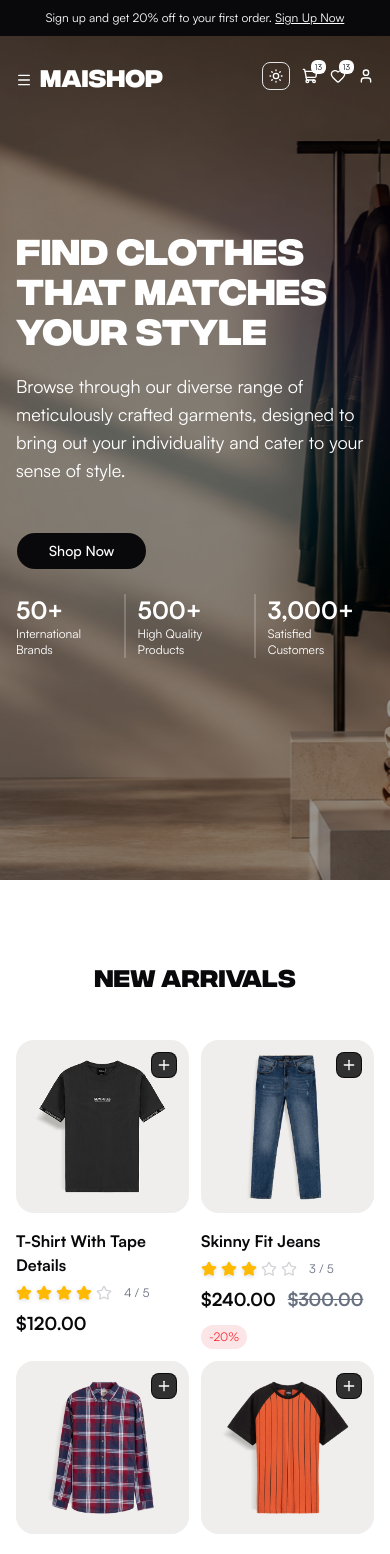
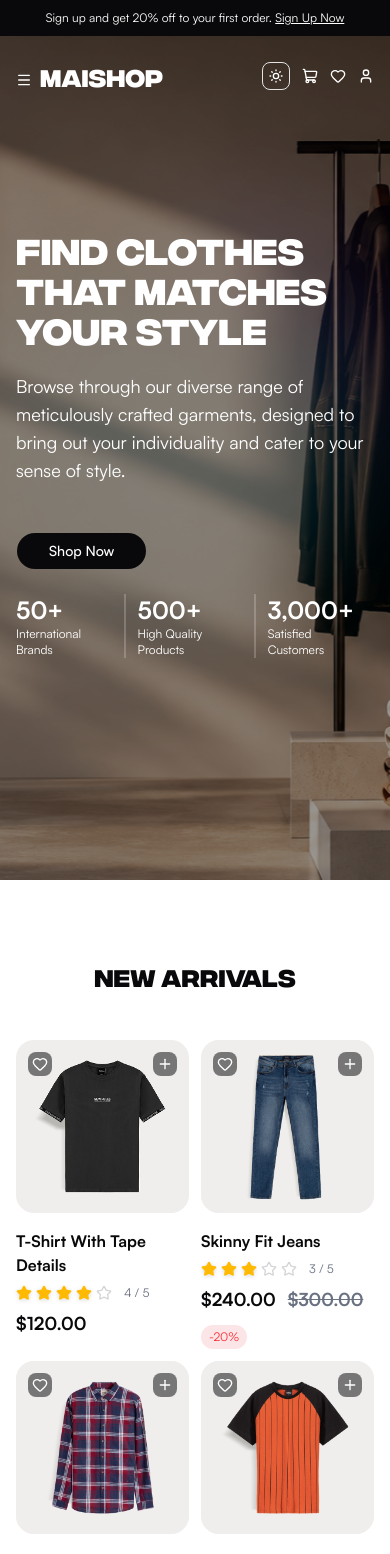
Before and after one commit to Joesef127/maishop, a Next.js app: page / in a window 390 px wide. Shown: the top 1554 px of the page. Built offline with nearby package versions, Linux system fonts and the light colour scheme.

Commit message:
feat: implement cart and wishlist functionality with zustand; update product card and header components to support new features

```diff
--- a/src/components/blocks/product-card.tsx
+++ b/src/components/blocks/product-card.tsx
@@ -1,13 +1,25 @@
+"use client";
+
 import {useState} from 'react';
 import Image from "next/image";
 import StarRating from "./star-rating";
 import {ProductCardProps} from "@/data/home-data";
 import {Button} from "@/components/ui/button";
-import {Plus} from "lucide-react";
+import {Heart, Plus} from "lucide-react";
+import {useCartStore} from "@/stores/cart-store";
+import {useWishStore} from "@/stores/wish-store";
+import {RiHeartFill} from "@remixicon/react";
 
+const ProductCard = (props: ProductCardProps) => {
+    const {title, image, rating, price, discountPercentage, hasDiscount} = props;
+    const [mouseEntered, setMouseEntered] = useState(false);
+    const addCartItem = useCartStore(state => state.addItem);
+    const addWishItem = useWishStore(state => state.addWishItem);
+    const existsInWishList = useWishStore(state => state.existsInWishList);
+    const removeWishItem = useWishStore(state => state.removeWishItem);
 
-const ProductCard = ({title, image, rating, price, discountPercentage, hasDiscount}: ProductCardProps) => {
-    const [mouseEntered, setMouseEntered] = useState(false);
+    const handleAddToCart = () => addCartItem(props);
+    const handleAddToWish = () => addWishItem(props);
 
     return (
         <div className="flex flex-col gap-4 relative">
@@ -16,16 +28,46 @@ const ProductCard = ({title, image, rating, price, discountPercentage, hasDiscou
                 <Image src={image} alt="Product Image" className="object-cover object-center w-full h-full"/>
 
                 <button title="Add to cart"
-                        className="sm:hidden absolute top-3 right-3 rounded-md border border-black/80 p-1 bg-black/80 text-white">
+                        className="sm:hidden absolute top-3 right-3 rounded-md p-1 bg-black/50 text-white"
+                        onClick={handleAddToCart}>
                     <Plus className="w-4 sm:w-6 h-4 sm:h-6"/>
                 </button>
+                {existsInWishList(props.id) ? (
+                    <button title="Remove from wishlist"
+                            className="sm:hidden absolute top-3 left-3 rounded-md p-1 bg-black/50 text-white"
+                            onClick={() => removeWishItem(props.id)}>
+                        <RiHeartFill className="w-4 sm:w-6 h-4 sm:h-6 text-red-600"/>
+                    </button>
+                ) : (
+                    <button title="Add to wishlist"
+                            className="sm:hidden absolute top-3 left-3 rounded-md p-1 bg-black/50 text-white"
+                            onClick={handleAddToWish}>
+                        <Heart className="w-4 sm:w-6 h-4 sm:h-6"/>
+                    </button>
+                )}
 
                 <div
-                    className={`absolute inset-0 bg-black/30 items-center justify-center transition-opacity duration-300 hidden sm:flex ${mouseEntered ? 'opacity-100' : 'opacity-0'}`}>
-                    <Button variant="primary" size="custom"
-                            className="bg-background hover:bg-foreground text-foreground hover:text-background text-sm border border-background mx-auto cursor-pointer z-10">
-                        Add to Cart
-                    </Button>
+                    className={`absolute inset-0 bg-black/30 items-center justify-center transition-opacity duration-300 hidden sm:flex gap-2 ${mouseEntered ? 'opacity-100' : 'opacity-0'}`}>
+                    <div className="grid grid-cols-1 grid-rows-2 gap-6">
+                        <Button variant="primary" size="lg"
+                                className="bg-background hover:bg-foreground text-foreground hover:text-background text-sm border border-background mx-auto cursor-pointer z-10"
+                                onClick={handleAddToCart}>
+                            Add to Cart
+                        </Button>
+                        {existsInWishList(props.id) ? (
+                            <Button variant="primary" size="lg"
+                                    className="bg-background hover:bg-foreground text-foreground hover:text-background text-sm border border-background mx-auto cursor-pointer z-10"
+                                    onClick={() => removeWishItem(props.id)}>
+                                Remove from Wishlist
+                            </Button>
+                        ) : (
+                            <Button variant="primary" size="lg"
+                                    className="bg-background hover:bg-foreground text-foreground hover:text-background text-sm border border-background mx-auto cursor-pointer z-10"
+                                    onClick={handleAddToWish}>
+                                Add to Wishlist
+                            </Button>
+                        )}
+                    </div>
                 </div>
             </figure>
 
--- a/src/components/layout/header.tsx
+++ b/src/components/layout/header.tsx
@@ -1,5 +1,6 @@
 "use client"
 
+import * as React from "react";
 import {MenuBar} from "@/components/blocks/menu-bar";
 import SearchBar from "@/components/blocks/search-bar";
 import {ShoppingCartIcon, UserIcon, HeartIcon, Menu} from "lucide-react";
@@ -14,10 +15,12 @@ import {
 import Link from "next/link";
 import {cn} from "@/lib/utils";
 import {navigationMenuTriggerStyle} from "@/components/ui/navigation-menu";
-import {RiArrowDownSLine} from "@remixicon/react";
-import * as React from "react";
+import {useCartStore} from "@/stores/cart-store";
+import {useWishStore} from "@/stores/wish-store";
 
 const Header = ({hasScrolledPastHeroSection}: { hasScrolledPastHeroSection?: boolean }) => {
+    const cartCount = useCartStore((state) => state.totalItems());
+    const wishListCount = useWishStore((state) => state.totalItems());
     const [open, setOpen] = useState(false);
     const [hasScrolled, setHasScrolled] = useState(false);
     const location = usePathname()
@@ -61,26 +64,26 @@ const Header = ({hasScrolledPastHeroSection}: { hasScrolledPastHeroSection?: boo
                             <div><MenuBar onNavigate={closeSheet} variant="mobile"/></div>
 
                             <div className="flex flex-col items-start gap-1">
-                                <Link href="/cart" onClick={closeSheet}
+                                <button onClick={closeSheet}
                                       className={cn(
                                           navigationMenuTriggerStyle(),
                                           "relative w-full h-auto justify-between py-2.5"
                                       )}
                                       aria-label="Shopping Cart">
                                 <span
-                                    className="absolute top-0 right-0 text-background py-px sm:py-0.5 px-1 rounded-sm text-[8px] bg-foreground">1</span>
+                                    className="absolute top-0 right-0 text-background py-px sm:py-0.5 px-1 rounded-sm text-[10px] bg-foreground">{cartCount}</span>
                                     View cart <ShoppingCartIcon className="w-6 h-6"/>
-                                </Link>
-                                <Link href="/wishlist" onClick={closeSheet}
+                                </button>
+                                <button onClick={closeSheet}
                                       className={cn(
                                           navigationMenuTriggerStyle(),
                                           "relative w-full h-auto justify-between py-2.5"
                                       )}
                                       aria-label="Wishlist">
-                                <span
-                                    className="absolute top-0 right-0 text-background py-px sm:py-0.5 px-1 rounded-sm text-[8px] bg-foreground">13</span>
+                                    {wishListCount > 0 && <span
+                                        className="absolute top-0 right-0 text-background py-px sm:py-0.5 px-1 rounded-sm text-[10px] bg-foreground">{wishListCount}</span>}
                                     Wish List <HeartIcon className="w-6 h-6"/>
-                                </Link>
+                                </button>
                                 <Link href="/account" onClick={closeSheet}
                                       className={cn(
                                           navigationMenuTriggerStyle(),
@@ -114,17 +117,21 @@ const Header = ({hasScrolledPastHeroSection}: { hasScrolledPastHeroSection?: boo
                     {/*    action buttons*/}
                     <div className="flex items-center gap-3">
                         <ToggleTheme isWithinHero={isWithinHeroSection}/>
-                        <Link href="/cart" aria-label="Shopping Cart" title="Shopping Cart" className="relative">
-                            <span
-                                className="absolute -top-2 sm:-top-1 -right-2 sm:-right-1 text-foreground py-px sm:py-0.5 px-1 rounded-sm text-[8px] bg-background">13</span>
+                        <button aria-label="Shopping Cart" title="Shopping Cart" className="relative">
+                            {cartCount > 0 && (
+                                <span
+                                className="absolute -top-2 sm:-top-1 -right-2 sm:-right-1 text-foreground py-px sm:py-0.5 px-1 rounded-sm text-[10px] bg-background">{cartCount}</span>
+                            )}
                             <ShoppingCartIcon
                                 className={`w-4 sm:w-6 h-4 sm:h-6 ${isWithinHeroSection ? "text-white" : ""}`}/>
-                        </Link>
-                        <Link href="/wishlist" aria-label="Wishlist" title="Wishlist" className="relative">
-                            <span
-                                className="absolute -top-2 sm:-top-1 -right-2 sm:-right-1 text-foreground py-px sm:py-0.5 px-1 rounded-sm text-[8px] bg-background">13</span>
+                        </button>
+                        <button aria-label="Wishlist" title="Wishlist" className="relative">
+                            {wishListCount > 0 && (
+                                <span
+                                className="absolute -top-2 sm:-top-1 -right-2 sm:-right-1 text-foreground py-px sm:py-0.5 px-1 rounded-sm text-[10px] bg-background">{wishListCount}</span>
+                            )}
                             <HeartIcon className={`w-4 sm:w-6 h-4 sm:h-6 ${isWithinHeroSection ? "text-white" : ""}`}/>
-                        </Link>
+                        </button>
                         <Link href="/account" aria-label="User Account" title="User Account">
                             <UserIcon className={`w-4 sm:w-6 h-4 sm:h-6 ${isWithinHeroSection ? "text-white" : ""}`}/>
                         </Link>
--- a/src/components/ui/button.tsx
+++ b/src/components/ui/button.tsx
@@ -26,7 +26,7 @@ const buttonVariants = cva(
           "h-7 gap-1 px-2 text-xs/relaxed has-data-[icon=inline-end]:pr-1.5 has-data-[icon=inline-start]:pl-1.5 [&_svg:not([class*='size-'])]:size-3.5",
         xs: "h-5 gap-1 rounded-sm px-2 text-[0.625rem] has-data-[icon=inline-end]:pr-1.5 has-data-[icon=inline-start]:pl-1.5 [&_svg:not([class*='size-'])]:size-2.5",
         sm: "h-6 gap-1 px-2 text-xs/relaxed has-data-[icon=inline-end]:pr-1.5 has-data-[icon=inline-start]:pl-1.5 [&_svg:not([class*='size-'])]:size-3",
-        lg: "h-8 gap-1 px-2.5 text-xs/relaxed has-data-[icon=inline-end]:pr-2 has-data-[icon=inline-start]:pl-2 [&_svg:not([class*='size-'])]:size-4",
+        lg: "h-8 gap-1 px-4 text-xs/relaxed has-data-[icon=inline-end]:pr-2 has-data-[icon=inline-start]:pl-2 [&_svg:not([class*='size-'])]:size-4",
         icon: "size-7 [&_svg:not([class*='size-'])]:size-3.5",
         "icon-xs": "size-5 rounded-sm [&_svg:not([class*='size-'])]:size-2.5",
         "icon-sm": "size-6 [&_svg:not([class*='size-'])]:size-3",
--- a/src/data/home-data.ts
+++ b/src/data/home-data.ts
@@ -22,7 +22,7 @@ export interface ReviewCardProps {
 
 export const newArrivalsData: ProductCardProps[] = [
     {
-        id: crypto.randomUUID(),
+        id: "product-tshirt-tape-details",
         title: "T-shirt with Tape Details",
         image: images.image15,
         rating: 4,
@@ -30,7 +30,7 @@ export const newArrivalsData: ProductCardProps[] = [
         hasDiscount: false,
     },
     {
-        id: crypto.randomUUID(),
+        id: "product-skinny-fit-jeans",
         title: "Skinny Fit Jeans",
         image: images.image14,
         rating: 3,
@@ -39,7 +39,7 @@ export const newArrivalsData: ProductCardProps[] = [
         hasDiscount: true,
     },
     {
-        id: crypto.randomUUID(),
+        id: "product-checkered-shirt",
         title: "Checkered Shirt",
         image: images.image13,
         rating: 4,
@@ -47,7 +47,7 @@ export const newArrivalsData: ProductCardProps[] = [
         hasDiscount: false,
     },
     {
-        id: crypto.randomUUID(),
+        id: "product-sleeve-striped-tshirt",
         title: "Sleeve Striped T-Shirt",
         image: images.image12,
         rating: 4,
@@ -59,7 +59,7 @@ export const newArrivalsData: ProductCardProps[] = [
 
 export const topSellingData: ProductCardProps[] = [
     {
-        id: crypto.randomUUID(),
+        id: "product-vertical-striped-shirt",
         title: "Vertical Striped Shirt",
         image: images.image5,
         rating: 5.0,
@@ -68,7 +68,7 @@ export const topSellingData: ProductCardProps[] = [
         hasDiscount: true,
     },
     {
-        id: crypto.randomUUID(),
+        id: "product-courage-graphic-tshirt",
         title: "Courage Graphic T-Shirt",
         image: images.image6,
         rating: 4.0,
@@ -76,7 +76,7 @@ export const topSellingData: ProductCardProps[] = [
         hasDiscount: false,
     },
     {
-        id: crypto.randomUUID(),
+        id: "product-loose-fit-bermuda-shorts",
         title: "Loose Fit Bermuda Shorts",
         image: images.image7,
         rating: 3.0,
@@ -84,7 +84,7 @@ export const topSellingData: ProductCardProps[] = [
         hasDiscount: false,
     },
     {
-        id: crypto.randomUUID(),
+        id: "product-faded-skinny-jeans",
         title: "Faded Skinny Jeans",
         image: images.image8,
         rating: 4,
@@ -95,7 +95,7 @@ export const topSellingData: ProductCardProps[] = [
 
 export const testimonialsData: ReviewCardProps[] = [
     {
-        id: crypto.randomUUID(),
+        id: "review-sarah-m-2023-08-14",
         name: "Sarah M.",
         rating: 5,
         review: "I'm blown away by the quality and style of the clothes I received from Shop.co. From casual wear to elegant dresses, every piece I've bought has exceeded my expectations.",
@@ -103,7 +103,7 @@ export const testimonialsData: ReviewCardProps[] = [
         date: "August 14, 2023",
     },
     {
-        id: crypto.randomUUID(),
+        id: "review-alex-k-2023-08-15",
         name: "Alex K.",
         rating: 5,
         review: "Finding clothes that align with my personal style used to be a challenge until I discovered Shop.co. The range of options they offer is truly remarkable, catering to a variety of tastes and occasions.",
@@ -111,7 +111,7 @@ export const testimonialsData: ReviewCardProps[] = [
         date: "August 15, 2023",
     },
     {
-        id: crypto.randomUUID(),
+        id: "review-james-l-2023-08-16",
         name: "James L.",
         rating: 5,
         review: "As someone who's always on the lookout for unique fashion pieces, I'm thrilled to have stumbled upon Shop.co. The selection of clothes is not only diverse but also on-point with the latest trends.",
@@ -119,7 +119,7 @@ export const testimonialsData: ReviewCardProps[] = [
         date: "August 16, 2023",
     },
     {
-        id: crypto.randomUUID(),
+        id: "review-michael-b-2023-08-17",
         name: "Michael B.",
         rating: 5,
         review: "The fit on the skinny jeans is absolutely perfect. Usually, I have to get my pants tailored, but these fit right out of the box. Super fast shipping too!",
@@ -127,7 +127,7 @@ export const testimonialsData: ReviewCardProps[] = [
         date: "August 17, 2023",
     },
     {
-        id: crypto.randomUUID(),
+        id: "review-liam-k-2023-08-18",
         name: "Liam K.",
         rating: 4,
         review: "This t-shirt is a fusion of comfort and creativity. The fabric is soft, and the design speaks volumes about the designer's skill. It's like wearing a piece of art.",
@@ -135,7 +135,7 @@ export const testimonialsData: ReviewCardProps[] = [
         date: "August 18, 2023",
     },
     {
-        id: crypto.randomUUID(),
+        id: "review-emma-r-2023-08-19",
         name: "Emma R.",
         rating: 5,
         review: "Customer service was incredibly helpful when I needed to swap a size for my checkered shirt. The replacement arrived within two days. Highly recommend!",
@@ -143,7 +143,7 @@ export const testimonialsData: ReviewCardProps[] = [
         date: "August 19, 2023",
     },
     {
-        id: crypto.randomUUID(),
+        id: "review-olivia-w-2023-08-20",
         name: "Olivia W.",
         rating: 4,
         review: "Great selection of summer wear. The materials are breathable and light, perfect for hot weather. Will definitely be placing another order soon.",
@@ -151,7 +151,7 @@ export const testimonialsData: ReviewCardProps[] = [
         date: "August 20, 2023",
     },
     {
-        id: crypto.randomUUID(),
+        id: "review-daniel-t-2023-08-21",
         name: "Daniel T.",
         rating: 5,
         review: "The price point for this level of quality is unbeatable. I've washed my graphic tees multiple times now, and the prints haven't faded or cracked at all.",
@@ -159,7 +159,7 @@ export const testimonialsData: ReviewCardProps[] = [
         date: "August 21, 2023",
     },
     {
-        id: crypto.randomUUID(),
+        id: "review-sophia-l-2023-08-22",
         name: "Sophia L.",
         rating: 4,
         review: "Love the minimalist packaging and the overall brand vibe. The clothes feel premium, and the size guide on the website was 100% accurate.",
@@ -167,7 +167,7 @@ export const testimonialsData: ReviewCardProps[] = [
         date: "August 22, 2023",
     },
     {
-        id: crypto.randomUUID(),
+        id: "review-ethan-j-2023-08-23",
         name: "Ethan J.",
         rating: 5,
         review: "Ordered the vertical striped shirt and got so many compliments on my first day wearing it. True to size and matches the product pictures perfectly.",
@@ -175,26 +175,3 @@ export const testimonialsData: ReviewCardProps[] = [
         date: "August 23, 2023",
     },
 ];
-
-// export const allImages: StaticImageData[] = [
-//     images.image1,
-//     images.image2,
-//     images.image3,
-//     images.image4,
-//     images.image5,
-//     images.image6,
-//     images.image7,
-//     images.image8,
-//     images.image9,
-//     images.image10,
-//     images.image11,
-//     images.image12,
-//     images.image13,
-//     images.image14,
-//     images.image15,
-//     images.image16,
-//     images.image17,
-//     images.image18,
-//     images.image19,
-//     images.image20,
-// ]
--- /dev/null
+++ b/src/stores/cart-store.ts
@@ -0,0 +1,55 @@
+import {create} from "zustand";
+import {persist} from "zustand/middleware";
+import {ProductCardProps} from "@/data/home-data";
+
+export interface CartItem extends ProductCardProps {
+    quantity: number;
+}
+
+interface CartState {
+    items: CartItem[];
+    addItem: (product: ProductCardProps) => void;
+    removeItem: (id: string) => void;
+    updateQuantity: (id: string, quantity: number) => void;
+    clearCart: () => void;
+    totalItems: () => number;
+}
+
+export const useCartStore = create<CartState>()(
+    persist(
+        (set, get) => ({
+            items: [],
+            addItem: (product) => {
+                const existingItem = get().items.find((item) => item.id === product.id);
+                if (existingItem) {
+                    set({
+                        items: get().items.map((item) =>
+                            item.id === product.id ? {...item, quantity: item.quantity + 1} : item
+                        )
+                    });
+                } else {
+                    set({items: [...get().items, {...product, quantity: 1}]});
+                }
+            },
+            removeItem: (id) => {
+                set({items: get().items.filter((item) => item.id !== id)});
+            },
+            updateQuantity: (id, quantity) => {
+                set({
+                    items: quantity <= 0
+                        ? get().items.filter((item) => item.id !== id)
+                        : get().items.map((item) => item.id === id ? {...item, quantity} : item),
+                })
+            },
+            clearCart: () => {
+                set({items: []});
+            },
+            totalItems: () => {
+                return get().items.reduce((total, item) => total + item.quantity, 0);
+            }
+        }),
+        {
+            name: "cart-storage"
+        }
+    )
+)
--- /dev/null
+++ b/src/stores/wish-store.ts
@@ -0,0 +1,38 @@
+import {create} from "zustand";
+import {persist} from "zustand/middleware";
+import {ProductCardProps} from "@/data/home-data";
+
+export interface WishItem extends ProductCardProps {
+    quantity: number;
+}
+
+// wish-store.ts
+interface WishState {
+    items: ProductCardProps[];
+    addWishItem: (product: ProductCardProps) => void;
+    removeWishItem: (id: string) => void;
+    clearWishList: () => void;
+    existsInWishList: (id: string) => boolean;
+    totalItems: () => number;
+}
+
+
+export const useWishStore = create<WishState>()(
+    persist(
+        (set, get) => ({
+            // inside create:
+            items: [],
+            addWishItem: (product) => {
+                if (get().items.some((i) => i.id === product.id)) return;
+                set({ items: [...get().items, product] });
+            },
+            removeWishItem: (id) =>
+                set({ items: get().items.filter((i) => i.id !== id) }),
+            clearWishList: () => set({ items: [] }),
+            existsInWishList: (id) => get().items.some((i) => i.id === id),
+            totalItems: () => get().items.length,
+
+        }),
+        {name: "wish-list"}
+    )
+)
```
